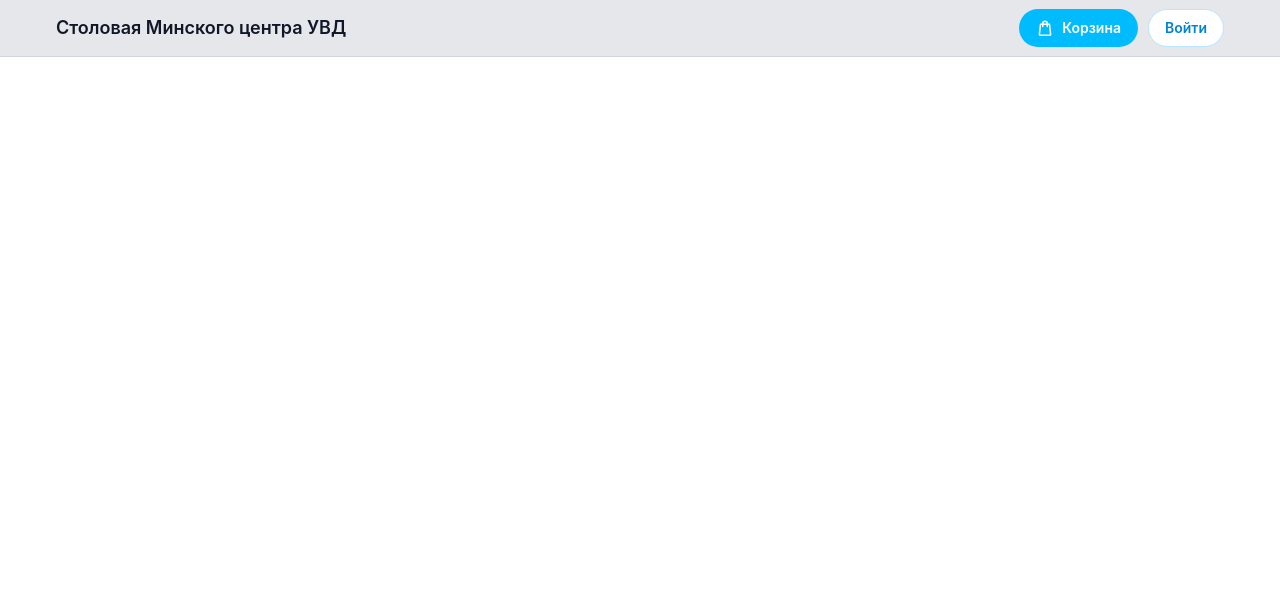
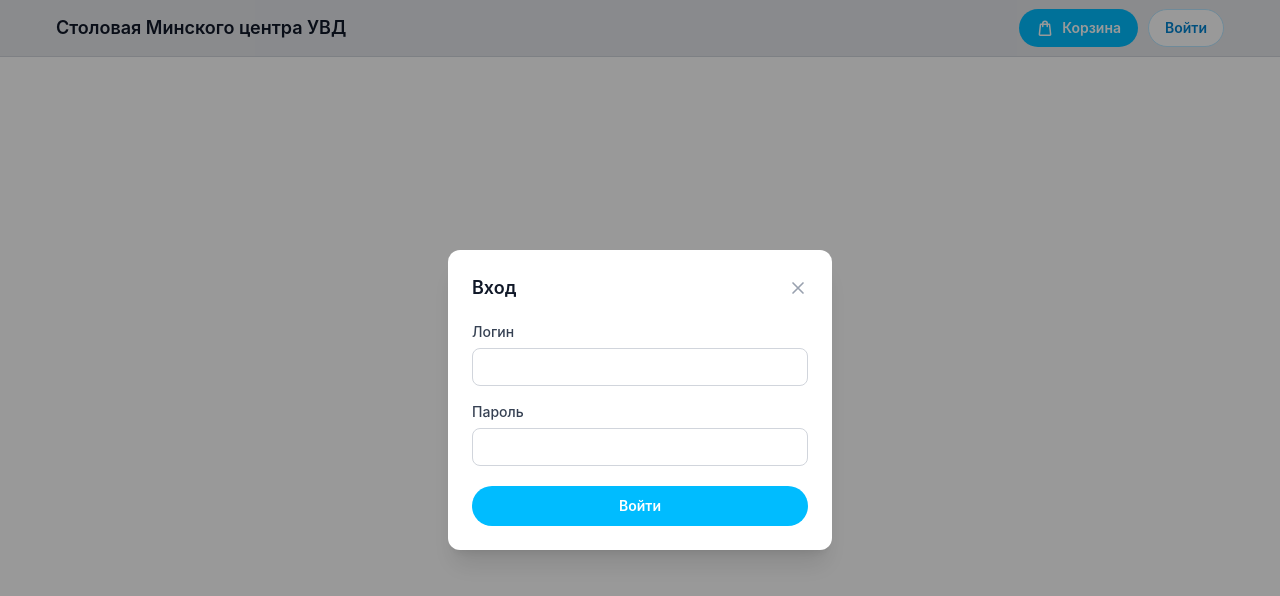
Before and after one commit to p1ndoska/canteen, a React (Vite) app in the folder frontend/: page / in a window 1280 px wide. Both pictures are taken after a click on the button "Войти". Shown: the top 596 px of the page. Built offline with nearby package versions, Linux system fonts and the light colour scheme.

Commit message:
Open login modal form on Войти button click
Co-Authored-By: Devin AI <158243242+devin-ai-integration[bot]@users.noreply.github.com>

```diff
--- a/frontend/src/App.jsx
+++ b/frontend/src/App.jsx
@@ -1,4 +1,8 @@
+import { useState } from 'react'
+
 function App() {
+  const [loginOpen, setLoginOpen] = useState(false)
+
   return (
     <>
       <header className="w-full bg-gray-200 border-b border-gray-300">
@@ -28,6 +32,7 @@ function App() {
             </button>
             <button
               type="button"
+              onClick={() => setLoginOpen(true)}
               className="inline-flex items-center rounded-full border border-sky-200 bg-white px-4 py-2 text-sm font-semibold text-sky-600 transition hover:brightness-95"
             >
               Войти
@@ -37,6 +42,68 @@ function App() {
       </header>
       <main className="mx-auto w-full max-w-[1200px] px-4 py-6">
       </main>
+
+      {loginOpen && (
+        <div
+          className="fixed inset-0 z-50 flex items-center justify-center bg-black/40"
+          onClick={() => setLoginOpen(false)}
+        >
+          <div
+            className="w-full max-w-sm rounded-xl bg-white p-6 shadow-xl"
+            onClick={(e) => e.stopPropagation()}
+          >
+            <div className="mb-5 flex items-center justify-between">
+              <h2 className="text-lg font-semibold text-gray-900">Вход</h2>
+              <button
+                type="button"
+                onClick={() => setLoginOpen(false)}
+                className="text-gray-400 transition hover:text-gray-600"
+                aria-label="Закрыть"
+              >
+                <svg
+                  className="h-5 w-5"
+                  viewBox="0 0 24 24"
+                  fill="none"
+                  stroke="currentColor"
+                  strokeWidth="2"
+                  strokeLinecap="round"
+                >
+                  <path d="M6 6l12 12M18 6L6 18" />
+                </svg>
+              </button>
+            </div>
+            <form
+              className="flex flex-col gap-4"
+              onSubmit={(e) => e.preventDefault()}
+            >
+              <label className="flex flex-col gap-1.5">
+                <span className="text-sm font-medium text-gray-700">Логин</span>
+                <input
+                  type="text"
+                  name="login"
+                  autoComplete="username"
+                  className="rounded-lg border border-gray-300 px-3 py-2 text-sm outline-none transition focus:border-sky-400 focus:ring-2 focus:ring-sky-100"
+                />
+              </label>
+              <label className="flex flex-col gap-1.5">
+                <span className="text-sm font-medium text-gray-700">Пароль</span>
+                <input
+                  type="password"
+                  name="password"
+                  autoComplete="current-password"
+                  className="rounded-lg border border-gray-300 px-3 py-2 text-sm outline-none transition focus:border-sky-400 focus:ring-2 focus:ring-sky-100"
+                />
+              </label>
+              <button
+                type="submit"
+                className="mt-1 rounded-full bg-sky-400 px-4 py-2.5 text-sm font-semibold text-white transition hover:brightness-95"
+              >
+                Войти
+              </button>
+            </form>
+          </div>
+        </div>
+      )}
     </>
   )
 }
```
